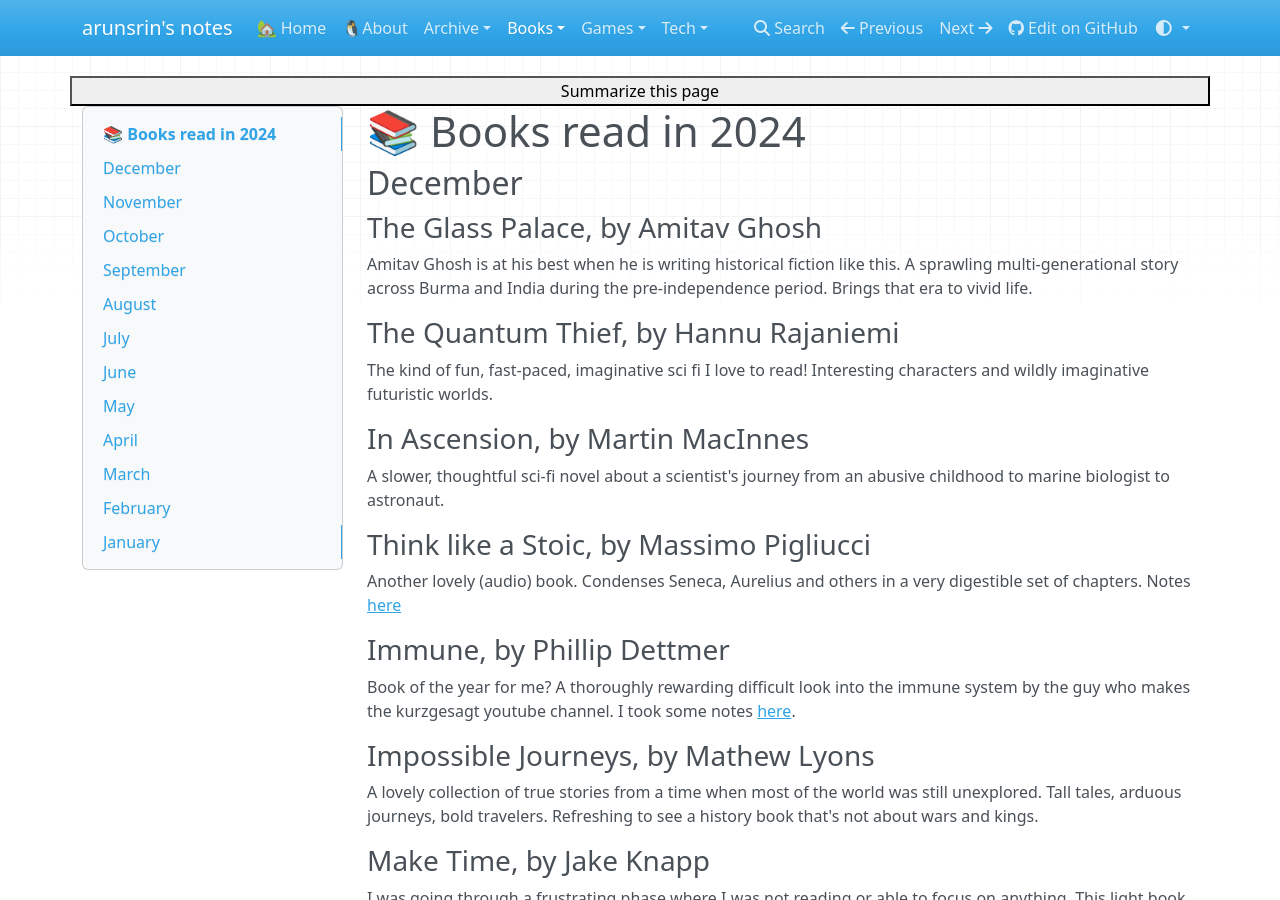
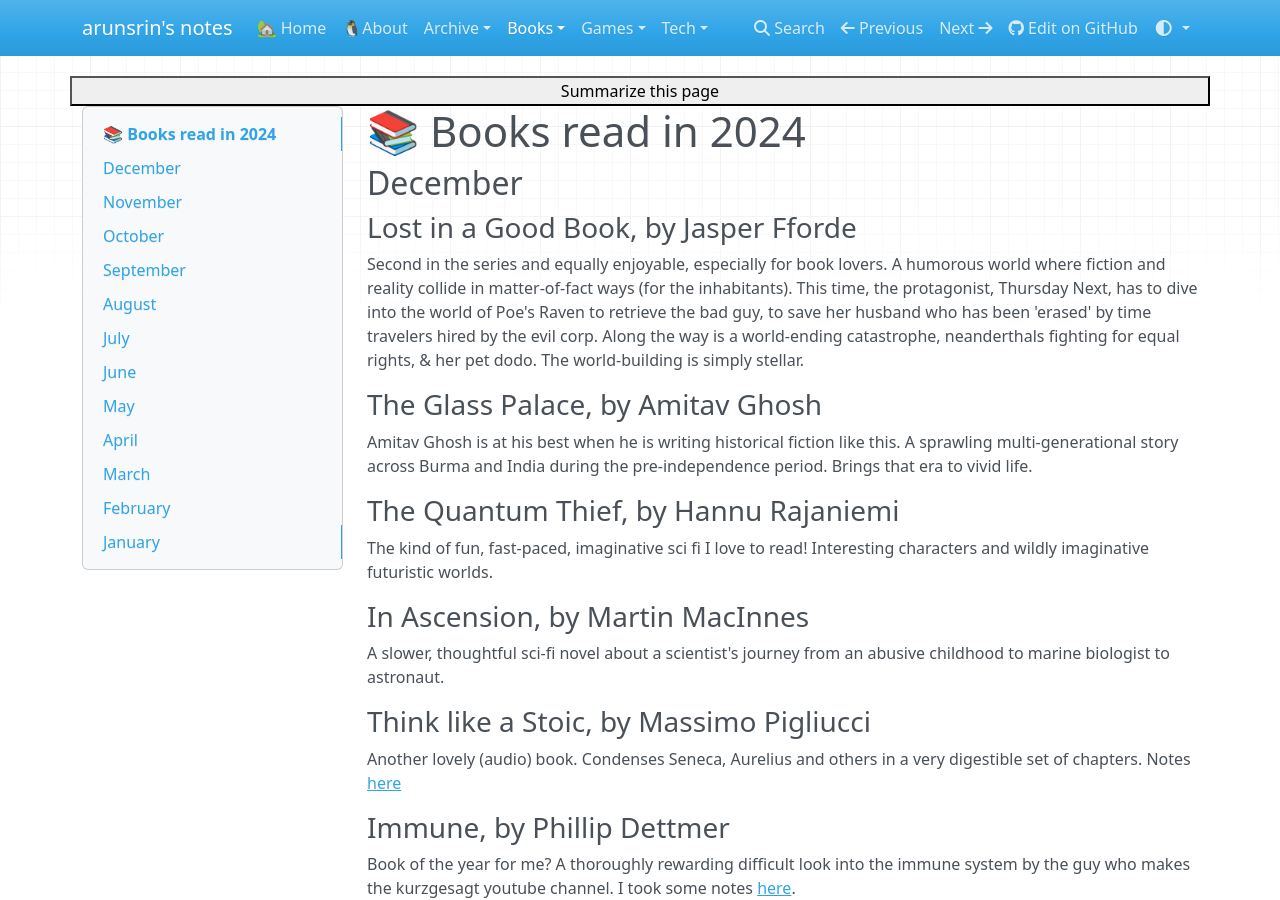
Before and after one commit to arunsrin/arunsrin.mkdocs, an MkDocs documentation site: the page built from home/books/2024.md, in a window 1280 px wide and 900 px high. Built offline with MkDocs 1.6.1, drawn with Linux system fonts in a browser that asks for light colours; nearby versions of some CDN libraries.

Commit message:
last book for the year!

```diff
--- a/home/books/2024.md
+++ b/home/books/2024.md
@@ -1,6 +1,16 @@
 # 📚 Books read in 2024
 
 ## December
+
+### Lost in a Good Book, by Jasper Fforde
+
+Second in the series and equally enjoyable, especially for book lovers. A
+humorous world where fiction and reality collide in matter-of-fact ways (for the
+inhabitants). This time, the protagonist, Thursday Next, has to dive into the
+world of Poe's Raven to retrieve the bad guy, to save her husband who has been
+'erased' by time travelers hired by the evil corp. Along the way is a
+world-ending catastrophe, neanderthals fighting for equal rights, & her pet
+dodo. The world-building is simply stellar.
 
 ### The Glass Palace, by Amitav Ghosh
 
```
